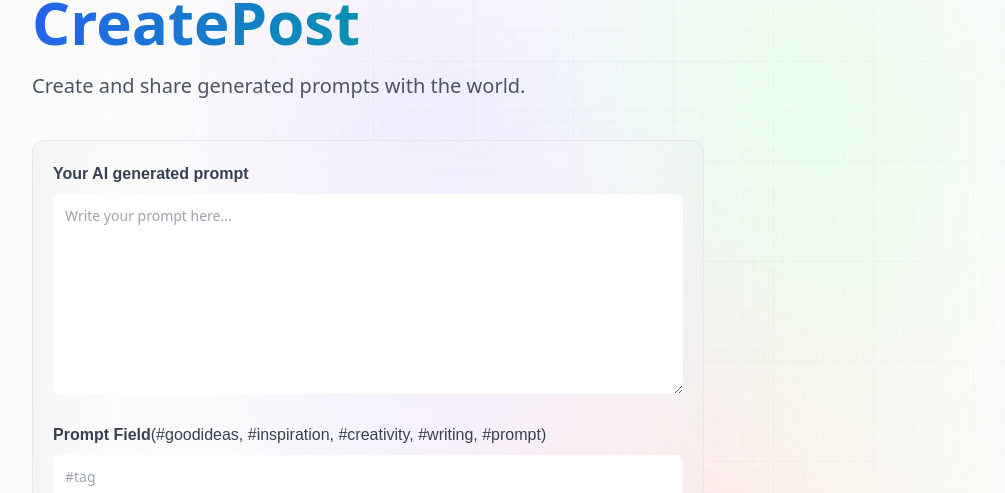
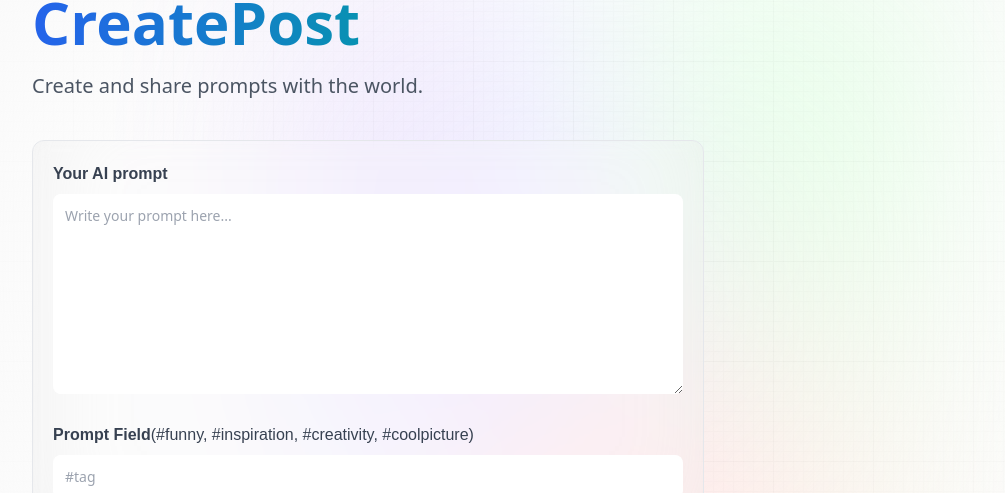
Before and after one commit to anthonysingiser/ai-prompts, a Next.js app: page /create-prompt in a window 1280 px wide. Shown: the part 144-637 px from the top of the page, without its empty margins (32-1037 px from the left). Built offline with nearby package versions, Linux system fonts and the light colour scheme; no server answers.

Commit message:
edits before deploying

```diff
--- a/app/layout.jsx
+++ b/app/layout.jsx
@@ -5,7 +5,7 @@ import Provider from '@components/Provider';
 
 export const metadata = {
     title: "ai-prompts",
-    description: "A collection of AI-generated prompts for creative writing.",
+    description: "A collection of AI prompts.",
 }
 
 const RootLayout = ({ children }) => {
--- a/app/page.jsx
+++ b/app/page.jsx
@@ -7,11 +7,11 @@ const Home = () => {
             Discover and Share
             <br className="max-md:hidden"/>
             <span className="orange_gradient text-center">
-                AI-Powered Prompts
+            Prompts with the world
             </span>
            </h1>
            <p className="desc text-center">
-            A collection of AI-generated prompts for creative writing.
+            A collection of prompts for AI.
            </p>
            <Feed />
         </section>
--- a/components/Form.jsx
+++ b/components/Form.jsx
@@ -10,7 +10,7 @@ const Form = ({ type, post, setPost, submitting, handleSubmit }) => {
                 </span>
             </h1>
             <p className="desc text-left max-w-md">
-                {type} and share generated prompts with the world.
+                {type} and share prompts with the world.
             </p>
 
             <form
@@ -21,7 +21,7 @@ const Form = ({ type, post, setPost, submitting, handleSubmit }) => {
                     <span
                         className="font-satoshi font-semibold text-base text-gray-700"
                     >
-                        Your AI generated prompt
+                        Your AI prompt
                     </span>
                     <textarea
                         value={post.prompt}
@@ -38,7 +38,7 @@ const Form = ({ type, post, setPost, submitting, handleSubmit }) => {
                     >
                         Prompt Field
                         <span className="font-normal">
-                            (#goodideas, #inspiration, #creativity, #writing, #prompt)
+                            (#funny, #inspiration, #creativity, #coolpicture)
                         </span>
                     </span>
                     <input
```
